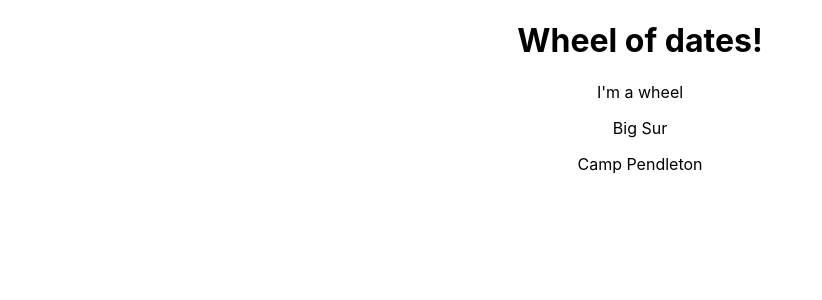
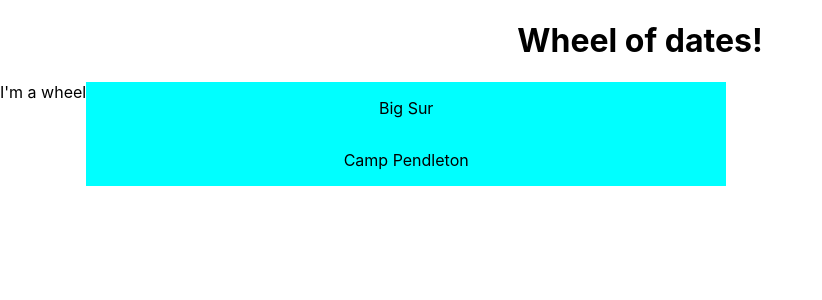
Before and after one commit to akrojas07/wheel, a React (Create React App) app: page / in a window 1280 px wide. Shown: the top 300 px of the page, without its empty margins (0-822 px from the left). Built offline with nearby package versions, Linux system fonts and the light colour scheme.

Commit message:
add some styling to input box

```diff
--- a/src/App.css
+++ b/src/App.css
@@ -1,5 +1,10 @@
 .App {
   text-align: center;
+}
+
+.body{
+  display: flex;
+  flex-direction: row;
 }
 
 .App-logo {
--- a/src/App.tsx
+++ b/src/App.tsx
@@ -10,7 +10,7 @@ function App() {
       <header>
         <h1>Wheel of dates!</h1>
       </header>
-      <body>
+      <body className='body'>
         <WheelView />
         <InputForm inputs={dates}/>
       </body>
--- /dev/null
+++ b/src/Components/inputForm/inputForm.css
@@ -0,0 +1,8 @@
+.inputformbox {
+    height: 100%;
+    width: 50%;
+    background-color: aqua;
+    display: flex;
+    flex-direction: column;
+    justify-content: center;
+}
--- a/src/Components/inputForm/inputFormView.tsx
+++ b/src/Components/inputForm/inputFormView.tsx
@@ -1,11 +1,14 @@
 import { IInputType } from "../../utils/customTypes";
+import './inputForm.css';
 
 export default function InputForm ({inputs}: IInputType) {
     return(
-        <>
+        <div contentEditable="true" className="inputformbox">
             {inputs.map(input => {
-               return <p>{input}</p>
+               return (
+                <p>{input}</p>
+               )
             })}
-        </>
+        </div>
     )
 }
```
